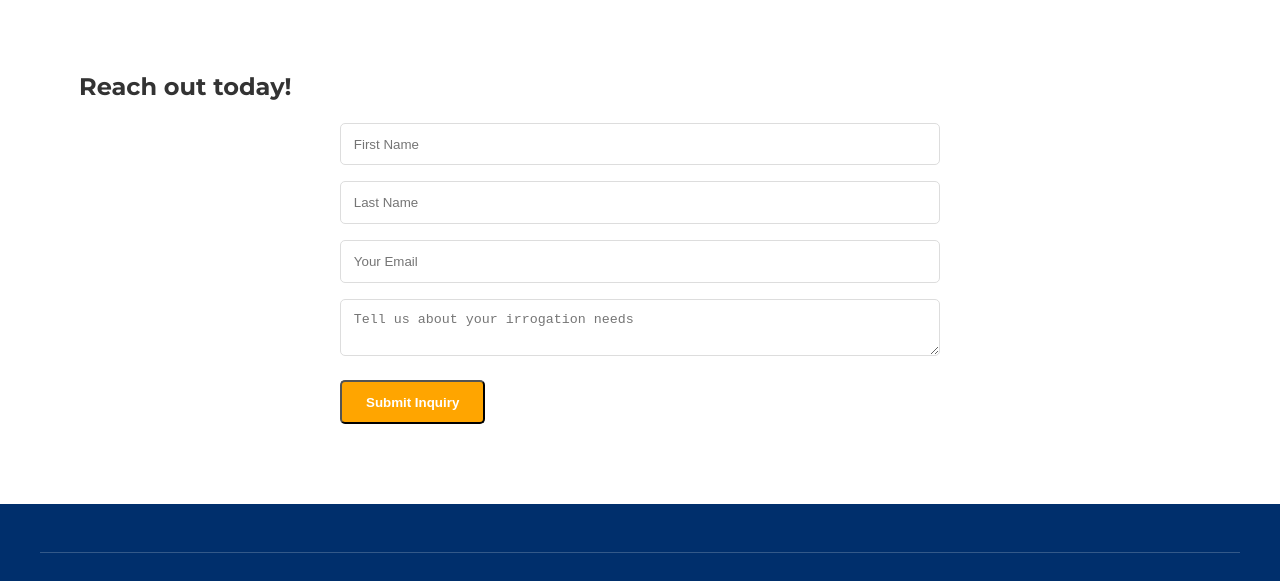
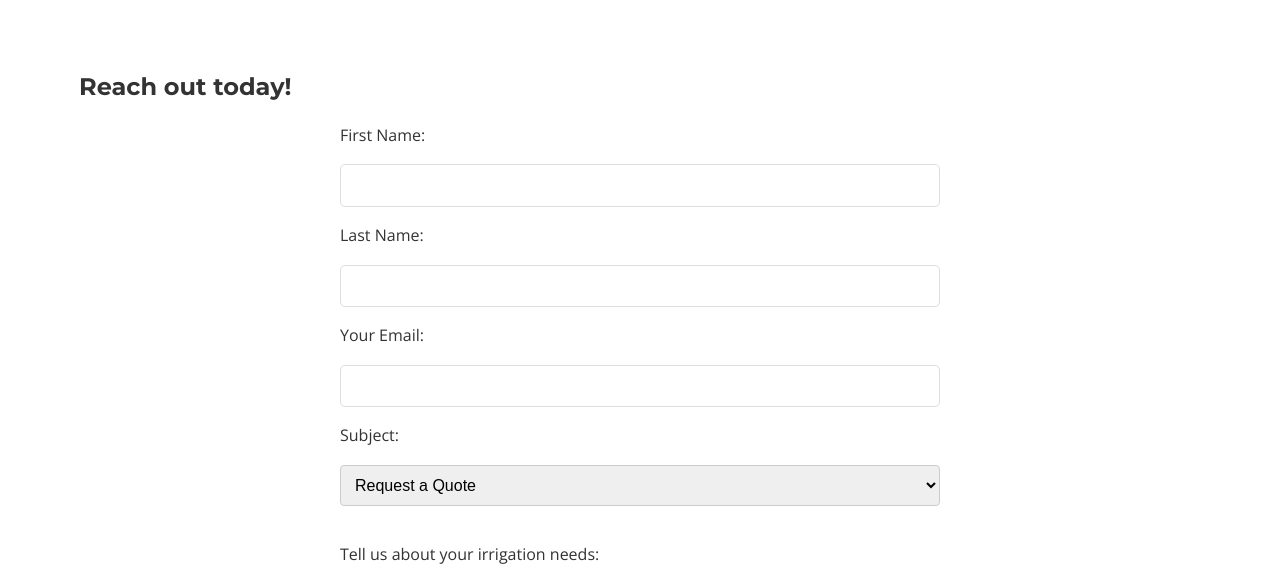
Before and after one commit to CrystalWaterWorks/CrystalWaterWorks.github.io, a plain HTML site: page index.html in a window 1280 px wide. Shown: the part 5392-5973 px from the top of the page. Drawn offline with nearby package versions, Linux system fonts and the light colour scheme.

Commit message:
Email Update

```diff
--- a/index.html
+++ b/index.html
@@ -262,25 +262,32 @@
         <section id="contact" class="contact">
             <div class="container">
                 <h2>Reach out today!</h2>
-                <form id="contact-form" method="POST" action="contact.php">
-                    <div class="form-group">
-                        <input type="text" name="first_name" placeholder="First Name" required>
-                    </div>
-                    <div class="form-group">
-                        <input type="text" name="last_name" placeholder="Last Name" required>
-                    </div>
-                    <div class="form-group">
-                        <input type="email" name="email" placeholder="Your Email" required>
-                    </div>
-                    <div class="form-group">
-                        <textarea name="message" placeholder="Tell us about your irrogation needs"></textarea>
-                    </div>
-                    <button type="submit" class="cta-button">Submit Inquiry</button>
-                </form>
+                <form id="contact-form">
+                    <label for="first_name">First Name:</label>
+                    <input type="text" id="first_name" name="first_name" required>
+
+                    <label for="last_name">Last Name:</label>
+                    <input type="text" id="last_name" name="last_name" required>
+
+                    <label for="email">Your Email:</label>
+                    <input type="email" id="email" name="email" required>
+
+                    <label for="subject">Subject:</label>
+                    <select id="subject" name="subject" required>
+                      <option value="Request a Quote">Request a Quote</option>
+                      <option value="Service Request">Service Request</option>
+                      <option value="Other">Other</option>
+                    </select>
+
+                    <label for="message">Tell us about your irrigation needs:</label>
+                    <textarea id="message" name="message" required></textarea>
+
+                    <button type="submit">Submit Inquiry</button>
+                  </form>
             </div>
         </section>
     </main>
-
+    <script type="text/javascript" src="https://cdn.emailjs.com/dist/email.min.js"></script>
    <footer>
     <div class="footer-content">
         <div class="footer-section">
--- a/script.js
+++ b/script.js
@@ -95,26 +95,10 @@ document.addEventListener('DOMContentLoaded', function() {
         }
     });
 
-    function validateForm() {
-        let isValid = true;
-        const inputs = contactForm.querySelectorAll('input, textarea');
-        inputs.forEach(input => {
-            if (input.hasAttribute('required') && !input.value.trim()) {
-                showError(input, 'This field is required');
-                isValid = false;
-            } else if (input.type === 'email' && !isValidEmail(input.value)) {
-                showError(input, 'Please enter a valid email address');
-                isValid = false;
-            } else {
-                clearError(input);
-            }
-        });
-        return isValid;
-    }
-
-    function isValidEmail(email) {
-        return /^[^\s@]+@[^\s@]+\.[^\s@]+$/.test(email);
-    }
+    // Email Form
+    (function(){
+        emailjs.init("OvxBoAeOh8WVtJn3o"); // Replace with your EmailJS user ID
+     })();
 
     function showError(input, message) {
         clearError(input);
--- a/styles.css
+++ b/styles.css
@@ -663,6 +663,17 @@ header {
     justify-self: start;
 }
 
+/* Email Dropdown Style */
+
+select {
+    padding: 10px;
+    border: 1px solid #ccc;
+    border-radius: 4px;
+    font-size: 16px;
+    width: 100%;
+    margin-bottom: 20px;
+}
+
 /* Footer Section */
 footer {
     background-color: var(--primary-color);
```
